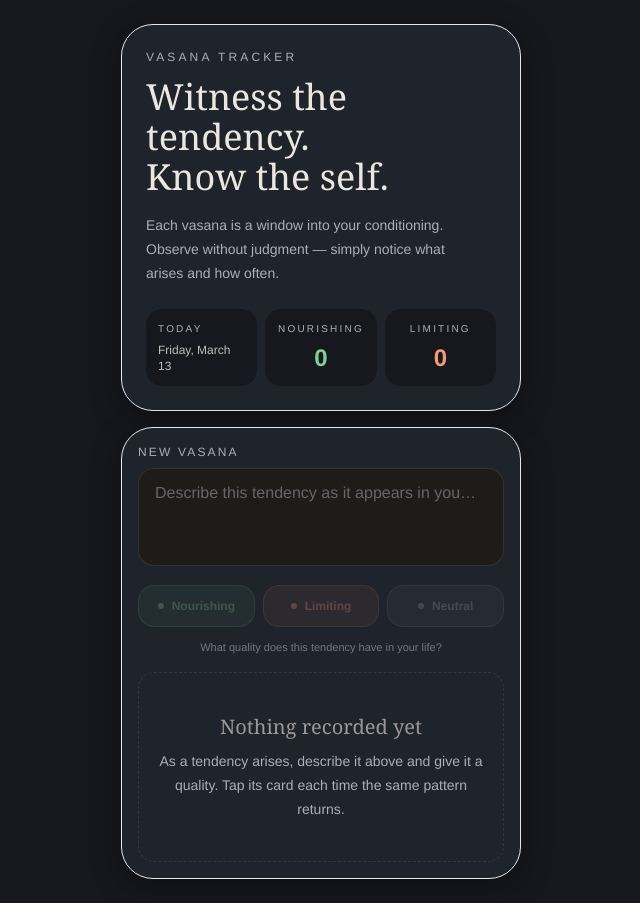
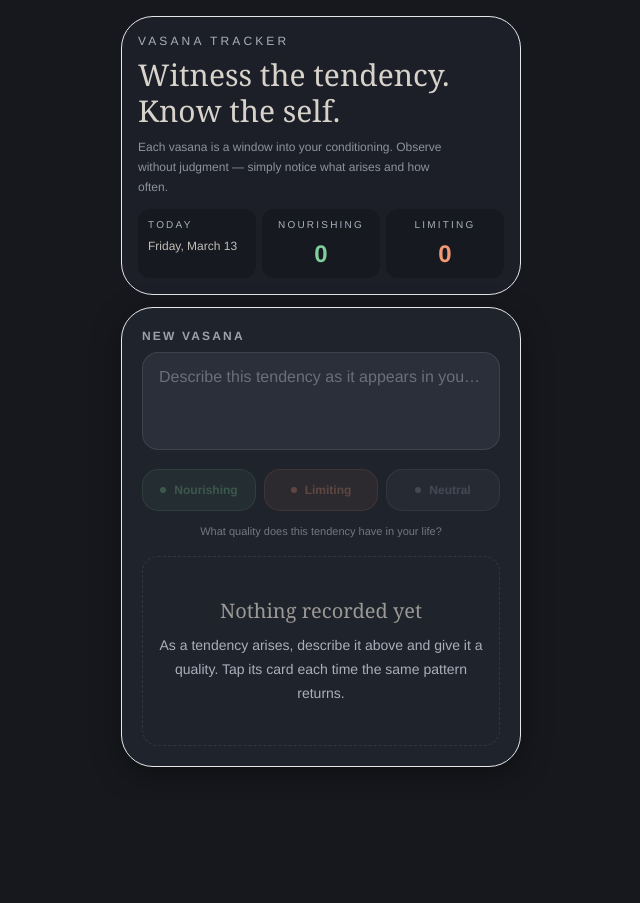
Before and after one commit to martinwinther/vasana-tracker, a React (Vite) app: page / in a window 1280 px wide. Shown: the whole page, without its empty margins (319-959 px from the left). After the commit the page ends 800 px from the top, so only its background shows below. Built offline with nearby package versions, Linux system fonts and the light colour scheme.

Commit message:
De-emphasize header and prioritize interactive area

```diff
--- a/src/App.jsx
+++ b/src/App.jsx
@@ -87,25 +87,25 @@ export default function App() {
 
   return (
     <main className="min-h-screen bg-void text-parchment">
-      <div className="mx-auto flex min-h-screen w-full max-w-md flex-col px-3 pb-6 pt-3 sm:px-6 sm:pt-6">
+      <div className="mx-auto flex min-h-screen w-full max-w-md flex-col px-3 pb-4 pt-2 sm:px-6 sm:pt-4">
         {/* ── Header ── */}
-        <section className="rounded-[1.5rem] border border-parchment/8 bg-surface p-4 shadow-card sm:rounded-[2rem] sm:p-6">
+        <section className="rounded-[1.5rem] border border-parchment/6 bg-surface/70 p-3 shadow-none sm:rounded-[2rem] sm:p-4">
           <p className="text-xs uppercase tracking-[0.26em] text-ash">
             Vasana Tracker
           </p>
-          <h1 className="mt-2 font-display text-3xl leading-tight text-parchment sm:mt-3 sm:text-4xl">
+          <h1 className="mt-1.5 font-display text-2xl leading-tight text-parchment/90 sm:mt-2 sm:text-3xl">
             Witness the tendency.
             <br />
             Know the self.
           </h1>
-          <p className="mt-2 max-w-xs text-xs leading-5 text-ash sm:mt-4 sm:text-sm sm:leading-6">
+          <p className="mt-1.5 max-w-xs text-[11px] leading-4 text-ash/80 sm:mt-2 sm:text-xs sm:leading-5">
             Each vasana is a window into your conditioning. Observe without
             judgment — simply notice what arises and how often.
           </p>
 
           {/* Stats row */}
-          <div className="mt-3 grid grid-cols-3 gap-1.5 sm:mt-6 sm:gap-2">
-            <div className="rounded-xl bg-void px-2 py-2 sm:rounded-2xl sm:px-3 sm:py-3">
+          <div className="mt-2 grid grid-cols-3 gap-1 sm:mt-3 sm:gap-1.5">
+            <div className="rounded-lg bg-void/70 px-2 py-1.5 sm:rounded-xl sm:px-2.5 sm:py-2">
               <p className="text-[10px] uppercase tracking-[0.22em] text-ash">
                 Today
               </p>
@@ -114,7 +114,7 @@ export default function App() {
               </p>
             </div>
 
-            <div className="rounded-xl bg-void px-2 py-2 text-center sm:rounded-2xl sm:px-3 sm:py-3">
+            <div className="rounded-lg bg-void/70 px-2 py-1.5 text-center sm:rounded-xl sm:px-2.5 sm:py-2">
               <p className="text-[10px] uppercase tracking-[0.22em] text-ash">
                 Nourishing
               </p>
@@ -123,7 +123,7 @@ export default function App() {
               </p>
             </div>
 
-            <div className="rounded-xl bg-void px-2 py-2 text-center sm:rounded-2xl sm:px-3 sm:py-3">
+            <div className="rounded-lg bg-void/70 px-2 py-1.5 text-center sm:rounded-xl sm:px-2.5 sm:py-2">
               <p className="text-[10px] uppercase tracking-[0.22em] text-ash">
                 Limiting
               </p>
@@ -135,11 +135,11 @@ export default function App() {
         </section>
 
         {/* ── Input + list card ── */}
-        <section className="mt-3 rounded-[1.5rem] border border-parchment/8 bg-surface p-3.5 shadow-card sm:mt-4 sm:rounded-[2rem] sm:p-4">
+        <section className="mt-2 rounded-[1.5rem] border border-parchment/12 bg-surface p-4 sm:mt-3 sm:rounded-[2rem] sm:p-5 shadow-card">
           {/* Input form */}
           <div className="space-y-3">
             <label className="block">
-              <span className="mb-2 block text-xs font-medium uppercase tracking-[0.18em] text-ash">
+              <span className="mb-2 block text-xs font-semibold uppercase tracking-[0.18em] text-ash/90">
                 New vasana
               </span>
               <textarea
@@ -149,7 +149,6 @@ export default function App() {
                 rows={3}
                 placeholder="Describe this tendency as it appears in you…"
                 className="w-full appearance-none resize-none rounded-2xl border border-parchment/10 bg-raised px-4 py-3 text-base text-parchment outline-none transition placeholder:text-ash/50 focus:border-ember/50 focus:ring-2 focus:ring-ember/10"
-                style={{ backgroundColor: "#1e1c19" }}
               />
             </label>
 
```
